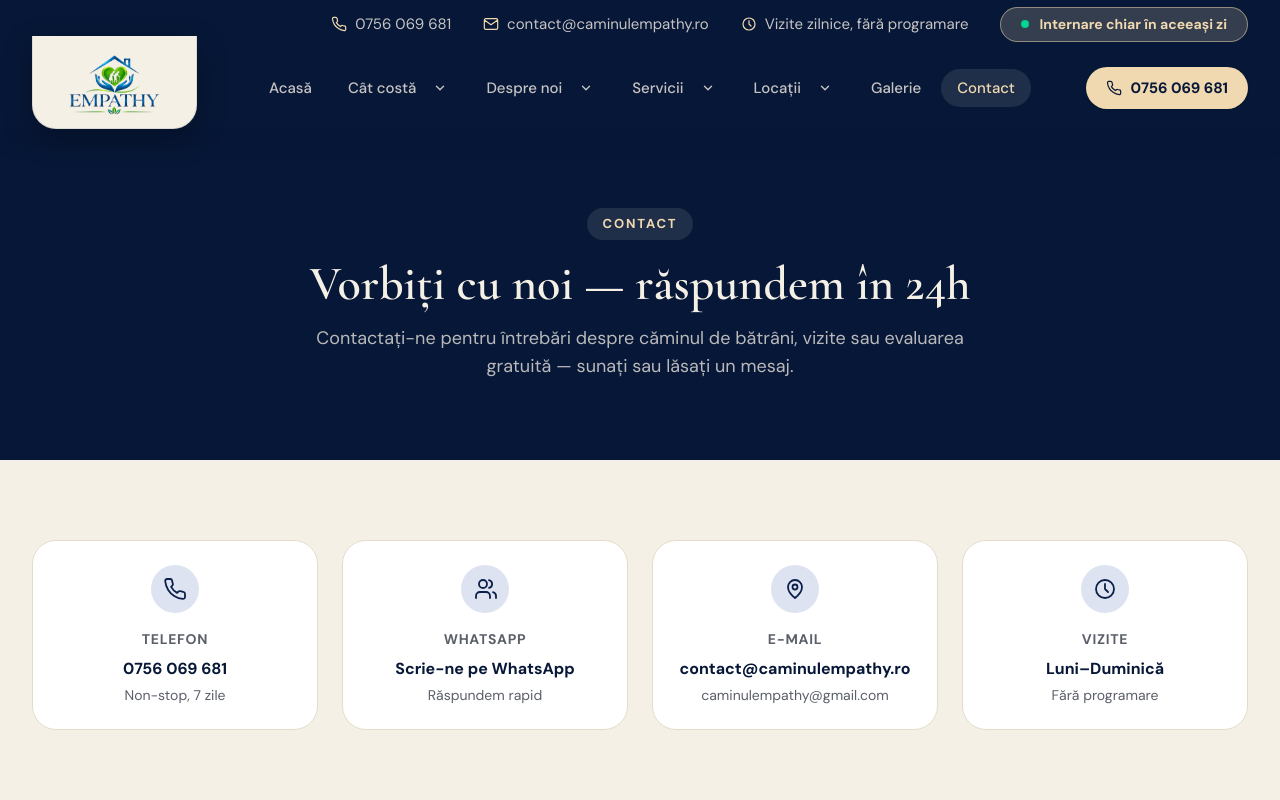
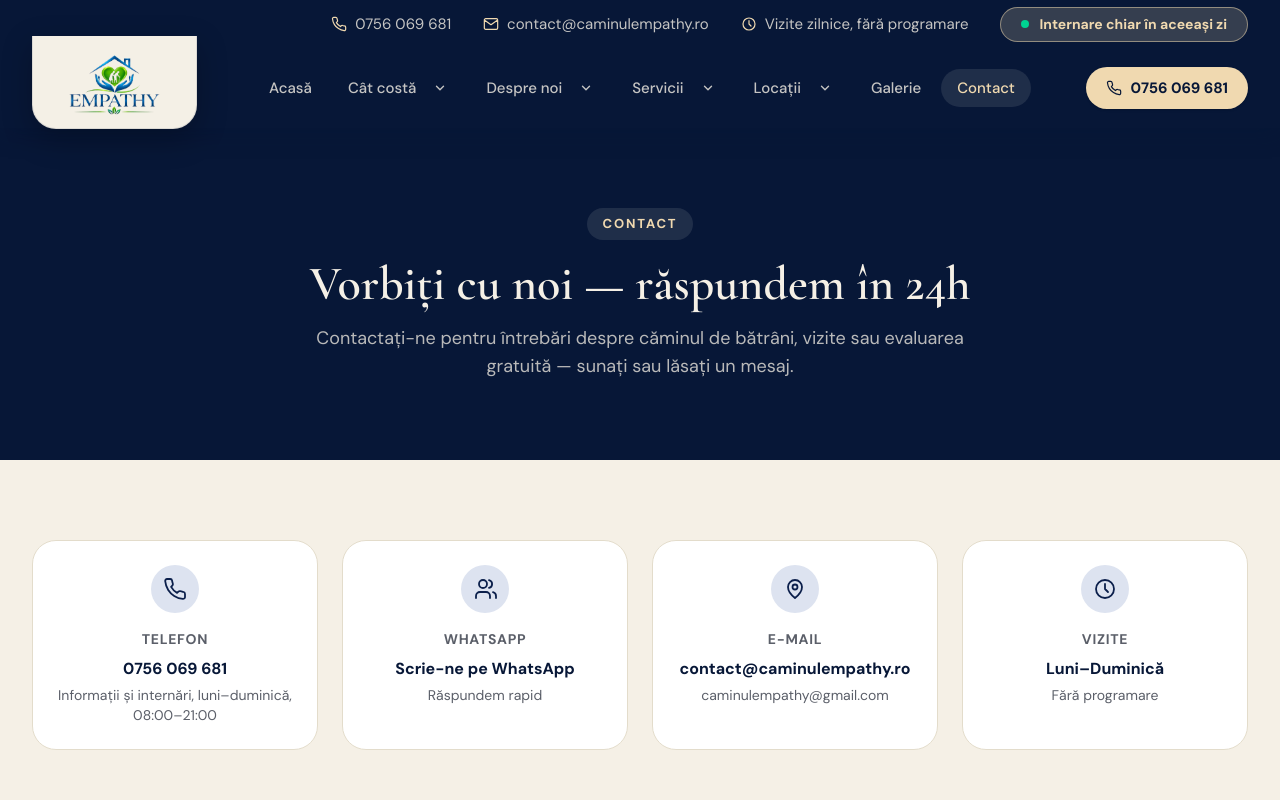
Before and after one commit to policolor-website/caminul-empathy, a Next.js app: page /contact in a window 1280 px wide. Shown: the top 800 px of the page. Built offline with nearby package versions, Linux system fonts and the light colour scheme.

Commit message:
Contact: text program fara link

```diff
--- a/app/contact/page.tsx
+++ b/app/contact/page.tsx
@@ -43,7 +43,7 @@ export default function ContactPage() {
         <div className="mx-auto max-w-7xl px-5 sm:px-8">
           <div className="grid gap-6 md:grid-cols-2 lg:grid-cols-4">
             {[
-              { icon: "phone", t: "Telefon", main: SITE.phone, sub: "Non-stop, 7 zile", href: SITE.phoneHref },
+              { icon: "phone", t: "Telefon", main: SITE.phone, sub: "Informații și internări, luni–duminică, 08:00–21:00", href: SITE.phoneHref },
               { icon: "users", t: "WhatsApp", main: "Scrie-ne pe WhatsApp", sub: "Răspundem rapid", href: SITE.whatsapp },
               { icon: "pin", t: "E-mail", main: SITE.email, sub: SITE.email2, href: `mailto:${SITE.email}` },
               { icon: "clock", t: "Vizite", main: "Luni–Duminică", sub: "Fără programare", href: null },
```
